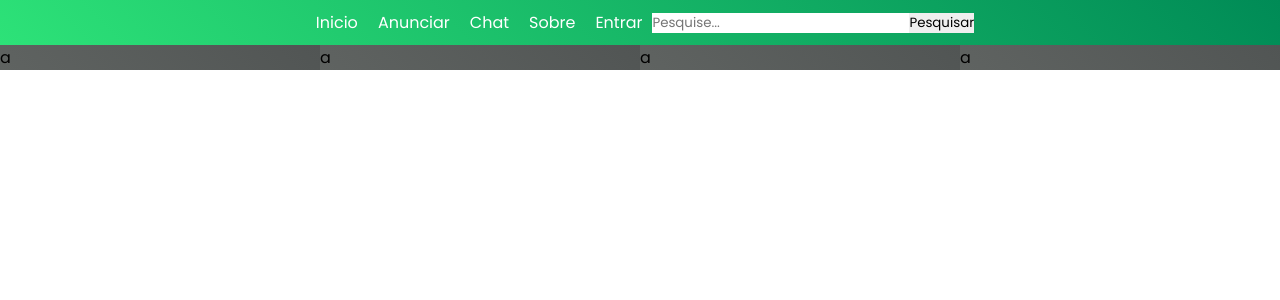
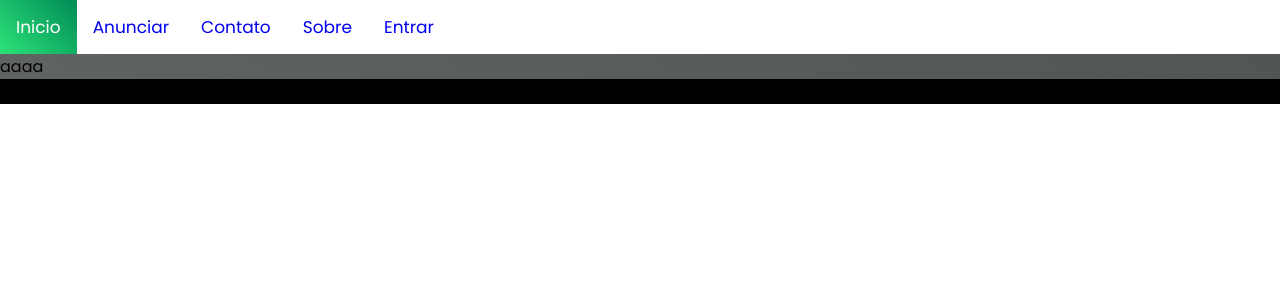
Before and after one commit to nicocavalcanti/Mercado_Virtual, a PHP site: page / in a window 1280 px wide. Shown: the top 300 px of the page. Run offline with PHP 8.4, Linux system fonts and the light colour scheme.

Commit message:
implementação

```diff
--- a/CSS/stylePrincipal.css
+++ b/CSS/stylePrincipal.css
@@ -6,32 +6,40 @@
     box-sizing: border-box;
     font-family: "Poppins", sans-serif;
 }
+.topnav {
+    background-color: linear-gradient(45deg, #2de278,  #008b56);
+    overflow: hidden;
+  }
 
 
-.menu ul{
-    margin: 0;
-
-    background: linear-gradient(45deg, #2de278,  #008b56);
-    list-style: none;
-    display: flex;
-    align-items: center;
-    justify-content: center;
-}
-.menu ul li{
-    display: inline;
+  .topnav a {
+    float: left;
+    display: block;
+    background-color: linear-gradient(45deg, #cfdad3,  #aebbb6);
+    text-align: center;
+    padding: 14px 16px;
+    text-decoration: none;
+    font-size: 17px;
+  }
 
 
-}
-.menu ul li a{
-    padding: 10px 10px;
-    display: inline-block;
+  .topnav a:hover {
+    /*background: linear-gradient(45deg, #2de278,  #008b56);*/
+    color: black;
+  }
+
+
+  .topnav a.active {
+    background: linear-gradient(45deg, #2de278,  #008b56);
     color: white;
-    text-decoration: none;
-}
-.menu ul li   :hover{
-    background: linear-gradient(to right, #56f2c3, #46ca8c);
+  }
 
-}
+
+  .topnav .icon {
+    display: none;
+
+
+  }
 
 .anuncio {
     width: 100vw;
@@ -41,3 +49,9 @@
     /*margin: 10px 10px;*/
 
 }
+.baixo{
+    background-color: black;
+    position: relative;
+    height: 25px;
+    clear: both;
+}
--- a/index.php
+++ b/index.php
@@ -8,35 +8,30 @@
     <link rel="stylesheet" href="CSS/stylePrincipal.css">
 </head>
 <body>
-    <div class="menu">
-
-        <ul>
-
-            <li><a href="#">Inicio</a></li>
-            <li><a href="#">Anunciar</a></li>
-            <li><a href="#">Chat</a></li>
-            <li><a href="#">Sobre</a></li>
-            <li class="entrar"><a href="index.php">Entrar</a></li>
+    <div class="topnav" >
+        <a href="#" class="active">Inicio</a>
+        <a href="#">Anunciar</a>
+        <a href="#">Contato</a>
+        <a href="#">Sobre</a>
+	    <a href="login.php">Entrar</a>
 
 
-            <input type="search" placeholder="Pesquise...">
-            <input type="submit" value="Pesquisar">
-
-
-
-        </ul>
-
-    </div>
-
-    <div class="anuncio">
-        <div class="anuncio">a</div>
-        <div class="anuncio">a</div>
-        <div class="anuncio">a</div>
-        <div class="anuncio">a</div>
 
 
 
     </div>
 
+    <div class="anuncio">
+
+         aaaa
+
+
+    </div>
+    <div class="baixo">
+
+	    Powerd PotiCars Desenvolve
+
+    </div>
+
 </body>
 </html>
```
